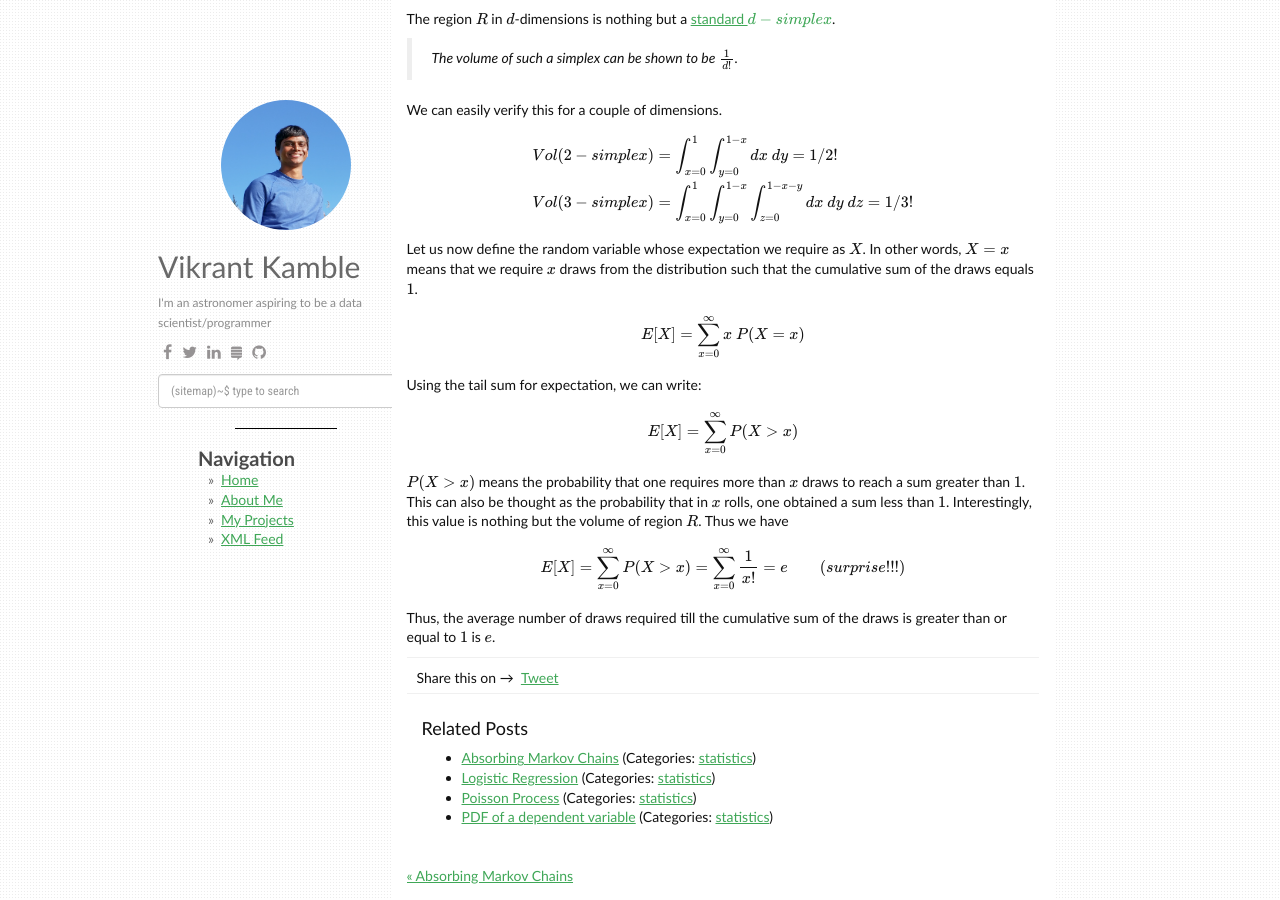
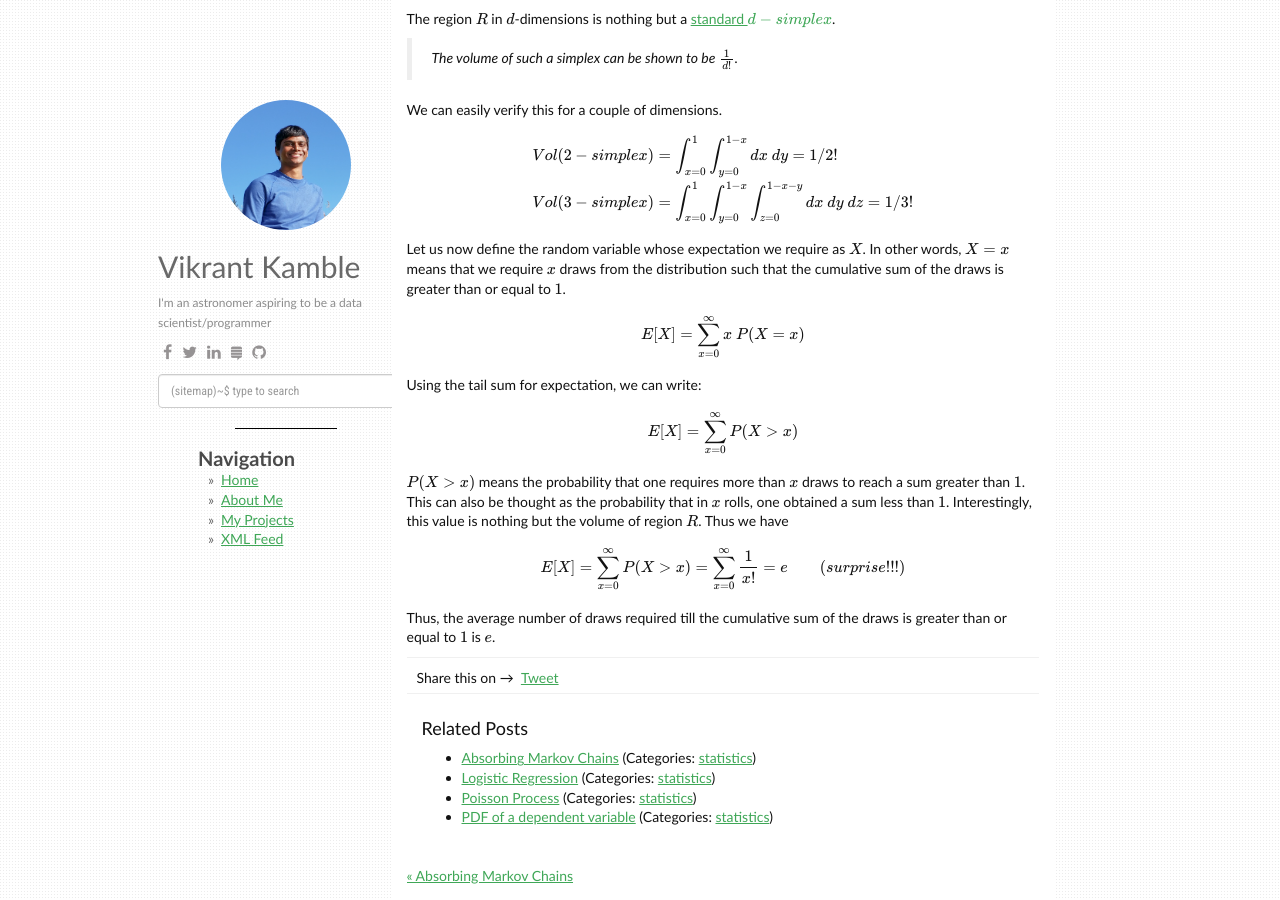
Before and after one commit to VikrantKamble/vikrantkamble.github.io, a Jekyll site: the page built from _posts/2019-12-16-combinatorics.md, in a window 1280 px wide and 900 px high, scrolled down 1905 px. Built offline with Jekyll 4.4.1, drawn with Linux system fonts in a browser that asks for light colours; nearby versions of some CDN libraries; formulas are drawn with MathJax 3; comment, search, counter and statistics services are not loaded.

Commit message:
modified combinatorics

```diff
--- a/_posts/2019-12-16-combinatorics.md
+++ b/_posts/2019-12-16-combinatorics.md
@@ -81,7 +81,7 @@
 \end{align}
 </p>
 
-Let us now define the random variable whose expectation we require as $X$. In other words, $X=x$ means that we require $x$ draws from the distribution such that the cumulative sum of the draws equals $1$.
+Let us now define the random variable whose expectation we require as $X$. In other words, $X=x$ means that we require $x$ draws from the distribution such that the cumulative sum of the draws is greater than or equal to $1$.
 
 $$E[X] =  \sum_{x=0}^\infty x\ P(X = x)$$
 
```
